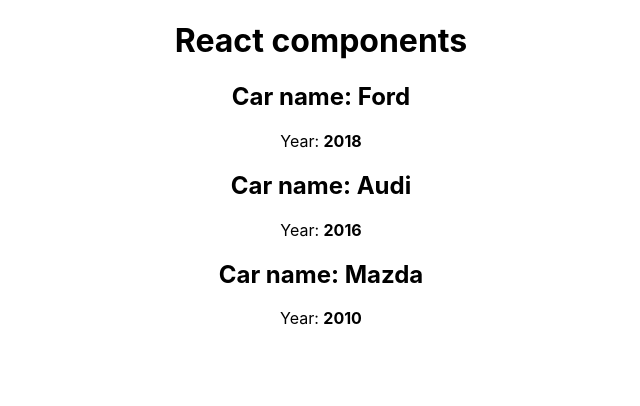
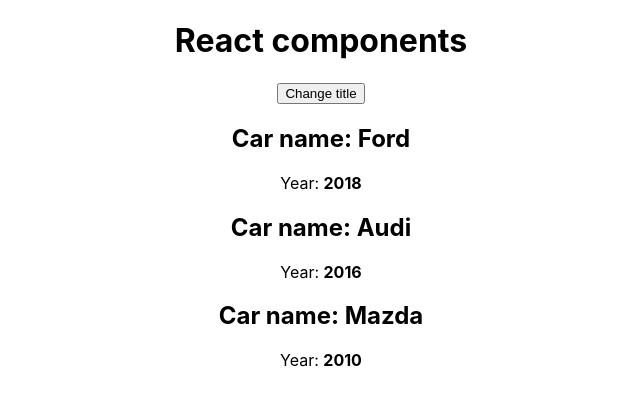
Before and after one commit to KolchinVolodymyr/react-theory, a React (Create React App) app: page / in a window 1280 px wide. Shown: the top 406 px of the page, without its empty margins (319-959 px from the left). Built offline with nearby package versions, Linux system fonts and the light colour scheme.

Commit message:
added an event to the button

```diff
--- a/src/App.js
+++ b/src/App.js
@@ -12,11 +12,15 @@
         ],
         pageTitle: 'React components'
     }
+    changeTitleHandler = () => {
+        console.log('click')
+    }
     render() {
     const cars = this.state.cars
       return (
         <div className="App">
           <h1>{this.state.pageTitle} </h1>
+          <button onClick={this.changeTitleHandler}>Change title</button>
           <Car name={cars[0].name} year={cars[0].year} />
           <Car name={cars[1].name} year={cars[1].year} />
           <Car name={cars[2].name} year={cars[2].year} />
```
